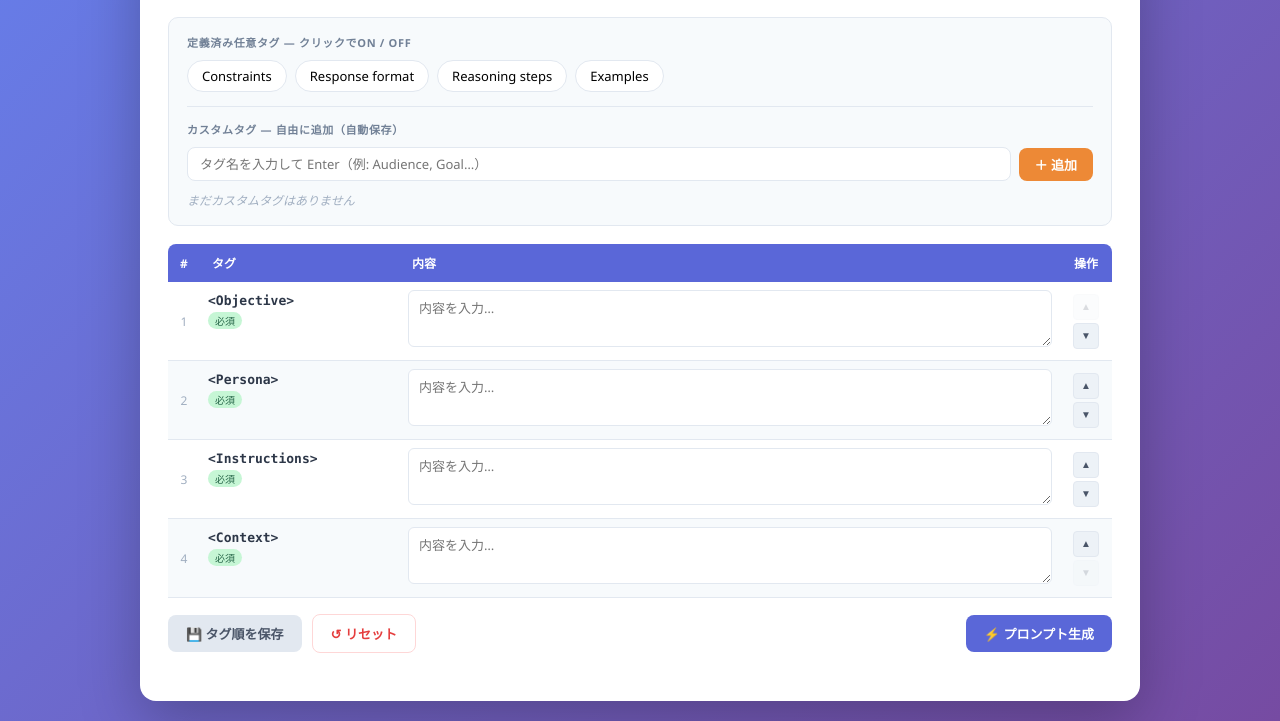
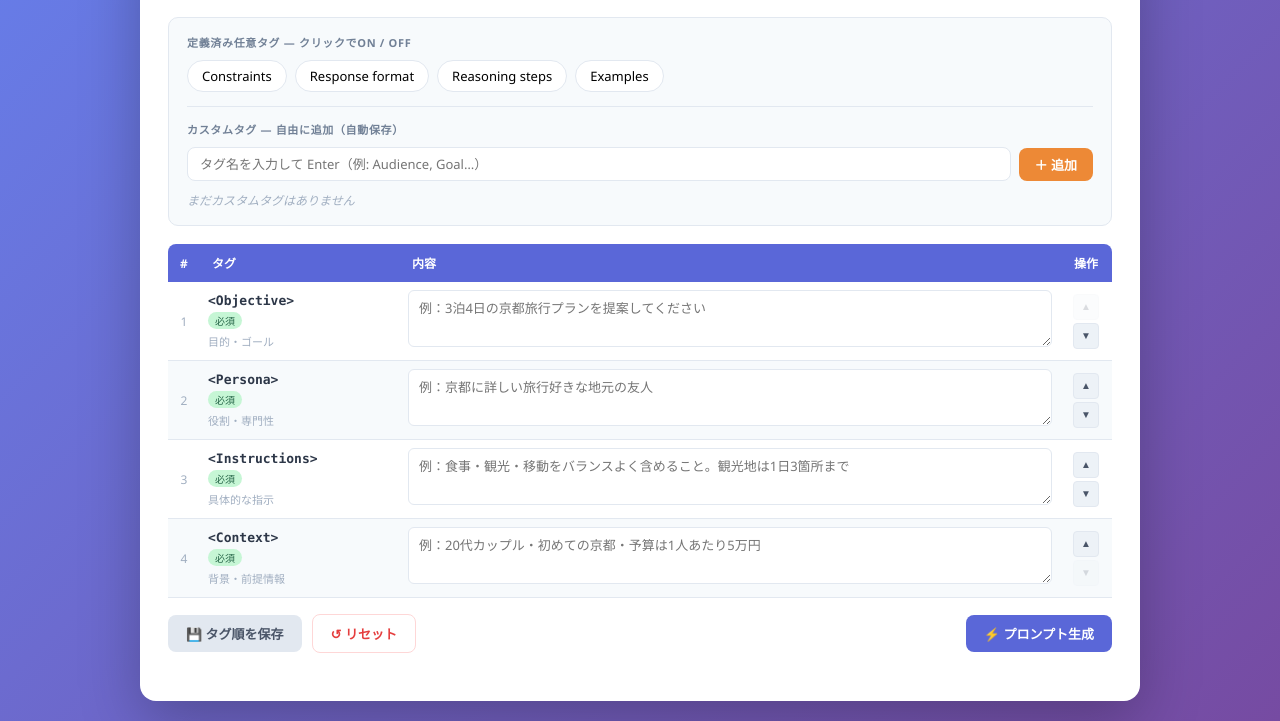
Before and after one commit to nobunaga1551/prompt_generator, a plain HTML site: page index.html in a window 1280 px wide. Shown: the part 102-823 px from the top of the page. Drawn offline with Linux system fonts and the light colour scheme.

Commit message:
fix example sentence

```diff
--- a/index.html
+++ b/index.html
@@ -91,6 +91,8 @@ td { padding: 8px; vertical-align: middle; border-bottom: 1px solid #e2e8f0; }
 .td-num  { width: 32px; text-align: center; color: #a0aec0; font-size: 12px; }
 .td-tag  { width: 200px; vertical-align: top; padding-top: 11px; }
 .tag-lbl { font-family: 'Consolas','Courier New',monospace; font-size: 13px; font-weight: 700; color: #2d3748; }
+/* ✅ 追加：日本語サブラベル */
+.tag-ja  { font-size: 11px; color: #a0aec0; margin-top: 3px; }
 
 .badge { display: inline-block; font-size: 10px; padding: 1px 7px; border-radius: 10px; margin-top: 3px; }
 .req   { background: #c6f6d5; color: #276749; }
@@ -292,12 +294,40 @@ const LS_ORDER  = 'pg_order_v3';
 const LS_OPT    = 'pg_opt_v3';
 const LS_CUSTOM = 'pg_custom_v3';
 
-let customTags     = loadCustom();
-let tagOrder       = loadOrder();
-let activeOptional = new Set(loadOpt());
+// ✅ 追加①：日本語サブラベル（UI表示用のみ）
+const LABELS = {
+  'Objective':       '目的・ゴール',
+  'Persona':         '役割・専門性',
+  'Instructions':    '具体的な指示',
+  'Context':         '背景・前提情報',
+  'Constraints':     '制約・条件',
+  'Response format': '出力形式',
+  'Reasoning steps': '思考手順',
+  'Examples':        '入出力例',
+};
 
-// ── ✅ XSS対策：HTMLエスケープ関数 ──────────────────────
-// innerHTML に変数を埋め込む際は必ずこれを通す
+// ✅ 追加②：入力欄のプレースホルダー例文
+const PLACEHOLDERS = {
+  'Objective':
+    '例：3泊4日の京都旅行プランを提案してください',
+  'Persona':
+    '例：京都に詳しい旅行好きな地元の友人',
+  'Instructions':
+    '例：食事・観光・移動をバランスよく含めること。観光地は1日3箇所まで',
+  'Context':
+    '例：20代カップル・初めての京都・予算は1人あたり5万円',
+  'Constraints':
+    '例：混雑するスポットは避ける。移動は電車かバスのみ',
+  'Response format':
+    '例：1日ごとに「午前／昼／午後／夜」の時系列で箇条書き',
+  'Reasoning steps':
+    '例：① 移動ルート確認 → ② 食事スポット選定 → ③ 所要時間を計算',
+  'Examples':
+    '例：入力「雨の日」→ 出力「屋内スポット優先プラン：錦市場、二条城…」',
+};
+const DEFAULT_PLACEHOLDER = '内容を入力…';
+
+// ── XSS対策 ──────────────────────────────────────────────
 function escHtml(s) {
   return String(s)
     .replace(/&/g,  '&amp;')
@@ -308,6 +338,10 @@ function escHtml(s) {
 }
 
 // ── LocalStorage ─────────────────────────────────────────
+let customTags     = loadCustom();
+let tagOrder       = loadOrder();
+let activeOptional = new Set(loadOpt());
+
 function loadCustom() {
   try {
     const s = JSON.parse(localStorage.getItem(LS_CUSTOM));
@@ -361,7 +395,6 @@ function renderPills() {
     const on  = activeOptional.has(tag);
     const lbl = document.createElement('label');
     lbl.className = 'pill' + (on ? ' on' : '');
-    // OPTIONAL は固定値なのでエスケープ不要だが念のため適用
     lbl.innerHTML = `<input type="checkbox" ${on ? 'checked' : ''}>
       <span>${on ? '✓ ' : ''}${escHtml(tag)}</span>`;
     lbl.querySelector('input').addEventListener('change', e => {
@@ -387,7 +420,6 @@ function renderChips() {
   customTags.forEach(tag => {
     const chip = document.createElement('div');
     chip.className = 'chip';
-    // ✅ escHtml でタグ名をエスケープ（XSS対策）
     chip.innerHTML = `<span>${escHtml(tag)}</span>
       <button class="chip-del" data-tag="${escHtml(tag)}" title="削除">×</button>`;
     wrap.appendChild(chip);
@@ -403,18 +435,24 @@ function renderTable() {
   });
   tbody.innerHTML = '';
   vis.forEach((tag, i) => {
-    const badgeCls = isReq(tag) ? 'req' : isOpt(tag) ? 'opt' : 'cst';
-    const badgeLbl = isReq(tag) ? '必須' : isOpt(tag) ? '任意' : 'カスタム';
+    const badgeCls  = isReq(tag) ? 'req' : isOpt(tag) ? 'opt' : 'cst';
+    const badgeLbl  = isReq(tag) ? '必須' : isOpt(tag) ? '任意' : 'カスタム';
+    // ✅ 日本語ラベルとプレースホルダーを取得
+    const jaLabel   = LABELS[tag] || '';
+    const phText    = PLACEHOLDERS[tag] || DEFAULT_PLACEHOLDER;
+
     const tr = document.createElement('tr');
-    tr.dataset.tag = tag; // dataset への直接代入は安全
-    // ✅ escHtml でタグ名をエスケープ（XSS対策）
+    tr.dataset.tag = tag;
     tr.innerHTML = `
       <td class="td-num">${i + 1}</td>
       <td class="td-tag">
         <div class="tag-lbl">&lt;${escHtml(tag)}&gt;</div>
         <span class="badge ${badgeCls}">${badgeLbl}</span>
+        ${jaLabel ? `<div class="tag-ja">${escHtml(jaLabel)}</div>` : ''}
       </td>
-      <td class="td-content"><textarea placeholder="内容を入力…"></textarea></td>
+      <td class="td-content">
+        <textarea placeholder="${escHtml(phText)}"></textarea>
+      </td>
       <td class="td-action">
         <div class="action-wrap">
           <button class="btn-mv" data-dir="-1" ${i === 0 ? 'disabled' : ''}>▲</button>
@@ -442,7 +480,6 @@ function addCustom() {
   const input = document.getElementById('customInput');
   const name  = input.value.trim();
   if (!name) return;
-  // ✅ 重複チェックは大文字小文字を無視して比較
   const all = [...REQUIRED, ...OPTIONAL, ...customTags];
   if (all.some(t => t.toLowerCase() === name.toLowerCase())) {
     alert(`"${name}" はすでに存在します。`); return;
@@ -486,7 +523,6 @@ function generate() {
   document.querySelectorAll('#tbody tr[data-tag]').forEach(tr => {
     const tag     = tr.dataset.tag;
     const content = tr.querySelector('textarea').value.trim();
-    // ✅ 改行1行に変更（\n\n\n → \n\n）
     result += `<${tag}>\n${content}\n</${tag}>\n\n`;
   });
   result = result.replace(/\n+$/, '');
```
